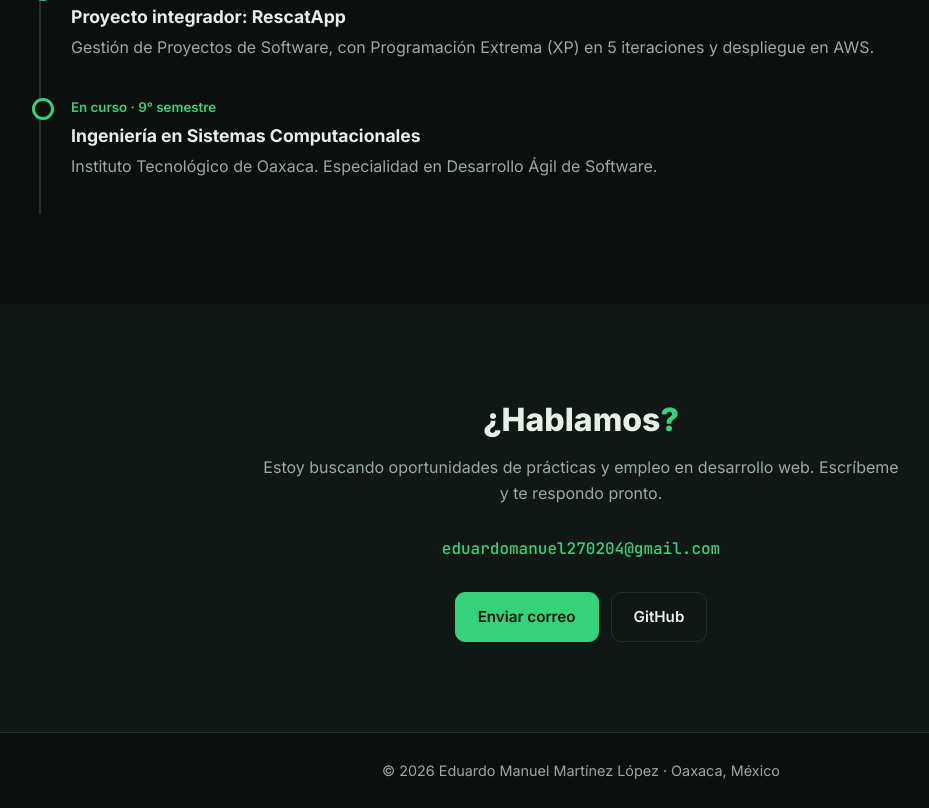
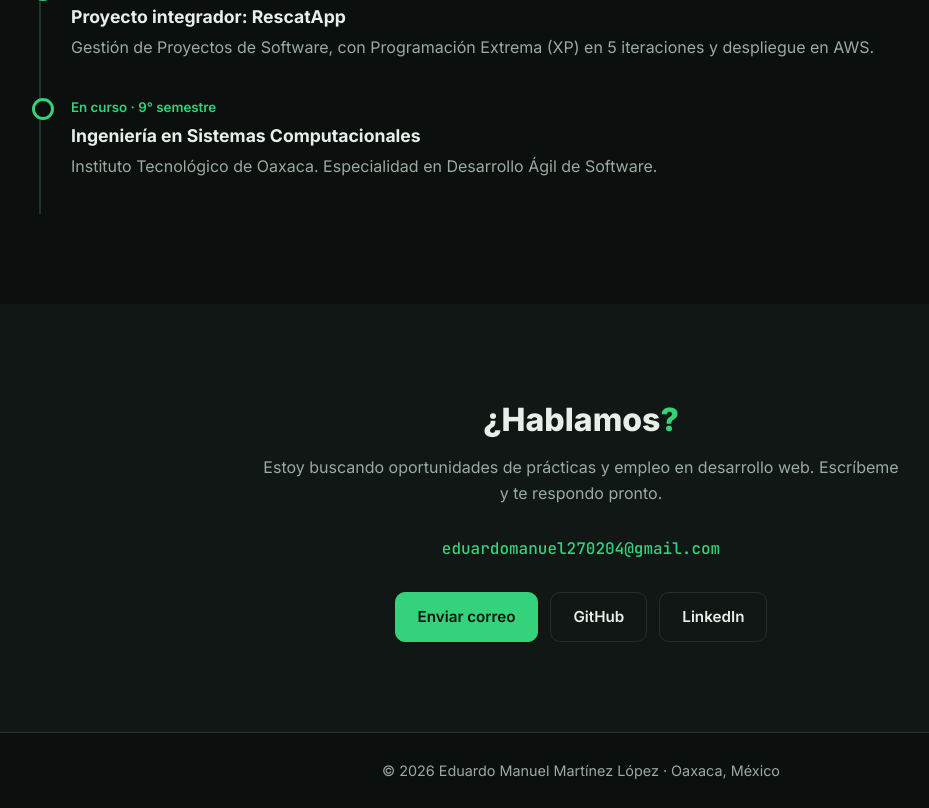
Before and after one commit to eduardomtzlopez/eduardomtzlopez.github.io, a plain HTML site: page index.html in a window 1280 px wide. Shown: the part 3468-4276 px from the top of the page, without its empty margins (59-988 px from the left). Drawn offline with Linux system fonts and the light colour scheme.

Commit message:
Update index.html

```diff
--- a/index.html
+++ b/index.html
@@ -411,9 +411,7 @@
         <div class="buttons">
           <a href="mailto:eduardomanuel270204@gmail.com" class="btn primary">Enviar correo</a>
           <a href="https://github.com/eduardomtzlopez" target="_blank" rel="noopener" class="btn">GitHub</a>
-          <!-- Cuando tengas LinkedIn, quita los signos de comentario de esta línea y pon tu enlace:
-          <a href="https://www.linkedin.com/in/TU-USUARIO" target="_blank" rel="noopener" class="btn">LinkedIn</a>
-          -->
+          <a href="https://www.linkedin.com/in/eduardomtzlopez" target="_blank" rel="noopener" class="btn">LinkedIn</a>
         </div>
       </div>
     </section>
```
